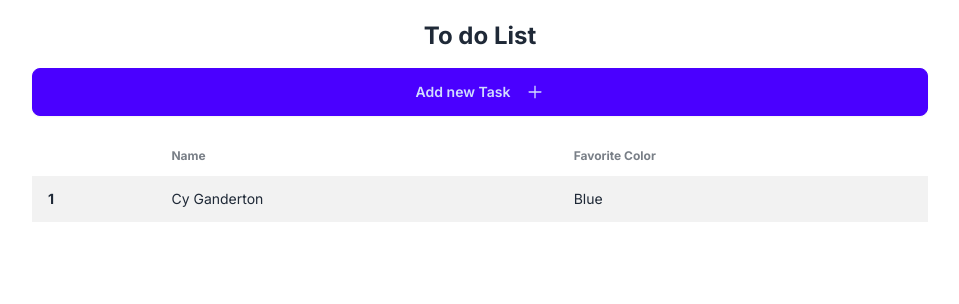
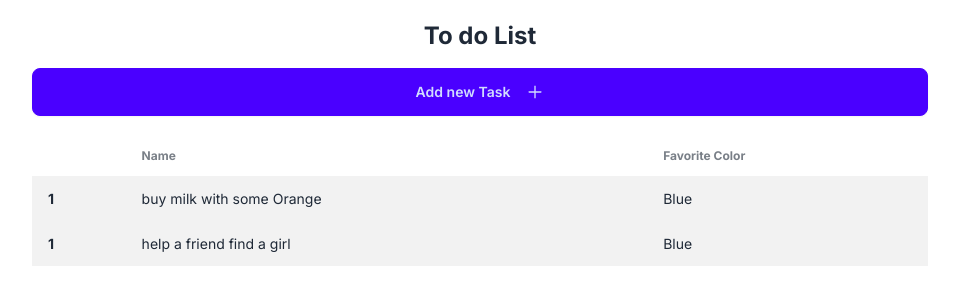
Before and after one commit to johnVundi/ToDoList, a Next.js app: page / in a window 1280 px wide. Shown: the top 304 px of the page, without its empty margins (160-1119 px from the left). Built offline with nearby package versions, Linux system fonts and the light colour scheme; data requests are answered from the project's data file.

Commit message:
connected the api

```diff
--- a/app/components/TodoList.tsx
+++ b/app/components/TodoList.tsx
@@ -1,25 +1,28 @@
-export const TodoList = () => {
+import { ITask } from "@/types/tasks";
+
+interface TodoListProps {
+  tasks: ITask[];
+}
+
+export const TodoList: React.FC<TodoListProps> = ({ tasks }) => {
   return (
     <div className="overflow-x-auto">
       <table className="table">
-        {/* head */}
         <thead>
           <tr>
             <th></th>
             <th>Name</th>
-
             <th>Favorite Color</th>
           </tr>
         </thead>
         <tbody>
-          {/* row 1 */}
-          <tr className="bg-base-200">
-            <th>1</th>
-            <td>Cy Ganderton</td>
-            <td>Blue</td>
-
-          </tr>
-
+          {tasks.map((task) => (
+            <tr key={task.id} className="bg-base-200">
+              <th>1</th>
+              <td>{task.text}</td>
+              <td>Blue</td>
+            </tr>
+          ))}
         </tbody>
       </table>
     </div>
--- a/app/page.tsx
+++ b/app/page.tsx
@@ -1,16 +1,21 @@
+import { getAllTodos } from "@/api";
 import { AddTask } from "./components/AddTask";
 import { TodoList } from "./components/TodoList";
 
 
 
-export default function Home() {
+export default async function Home() {
+  const tasks = await getAllTodos();
+  console.log(tasks)
+
+
   return (
     <main className="max-w-4xl mx-auto  mt-4">
       <div className="text-center my-5 flex flex-col gap-4">
         <h1 className="text-2xl font-bold">To do List</h1>
         <AddTask />
         </div>
-        <TodoList />
+        <TodoList tasks={tasks}/>
     </main>
   );
 }
```
